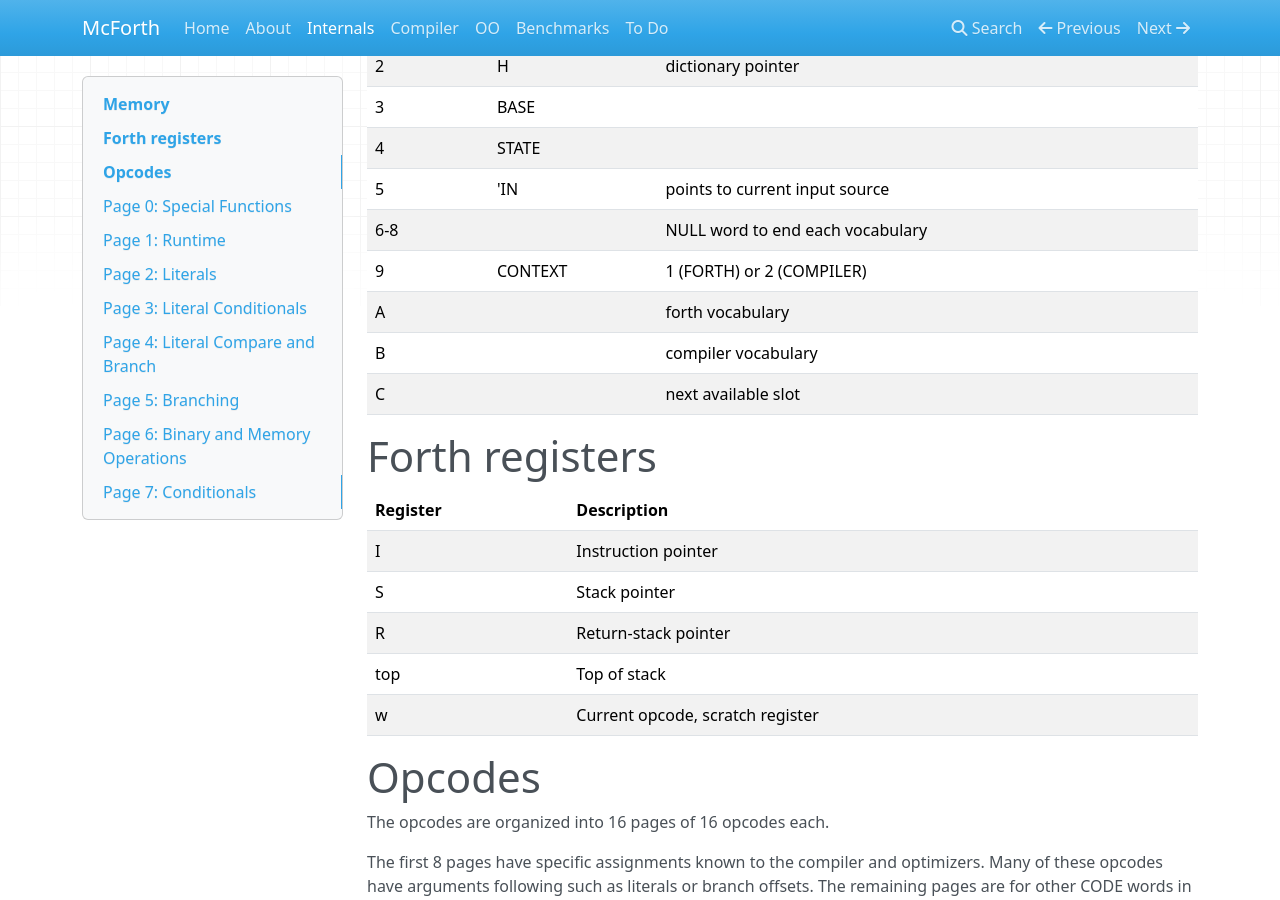
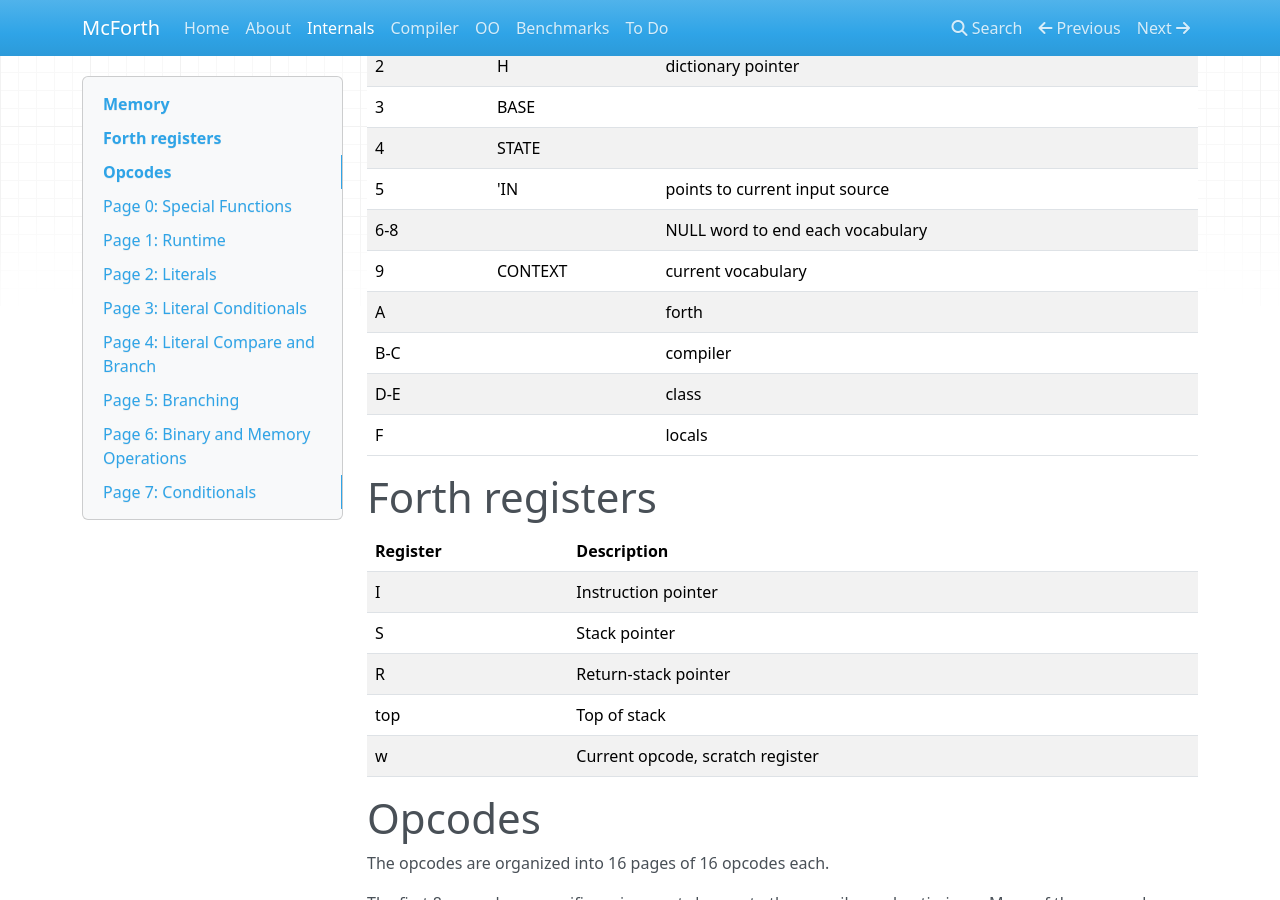
Before and after one commit to amckewan/mcforth, an MkDocs documentation site: the page built from docs/internals.md, in a window 1280 px wide and 900 px high, scrolled down 571 px. Built offline with MkDocs 1.6.1, drawn with Linux system fonts in a browser that asks for light colours; nearby versions of some CDN libraries.

Commit message:
Search locals and class vocabularies first
Vocabularies are chained like in Fig-Forth:
locals -> class -> compiler

```diff
--- a/docs/internals.md
+++ b/docs/internals.md
@@ -21,11 +21,11 @@ The first X cells of memory are used for variables at fixed offsets that are sha
 |  4     | STATE     |
 |  5     | 'IN       | points to current input source
 |  6-8   |           | NULL word to end each vocabulary
-|  9     | CONTEXT   | 1 (FORTH) or 2 (COMPILER)
-|  A     |           | forth vocabulary
-|  B     |           | compiler vocabulary
-|  C     |           | next available slot
-
+|  9     | CONTEXT   | current vocabulary
+|  A     |           | forth
+|  B-C   |           | compiler
+|  D-E   |           | class
+|  F     |           | locals
 
 
 # Forth registers
```
Also changed, not shown: 5 other files.
